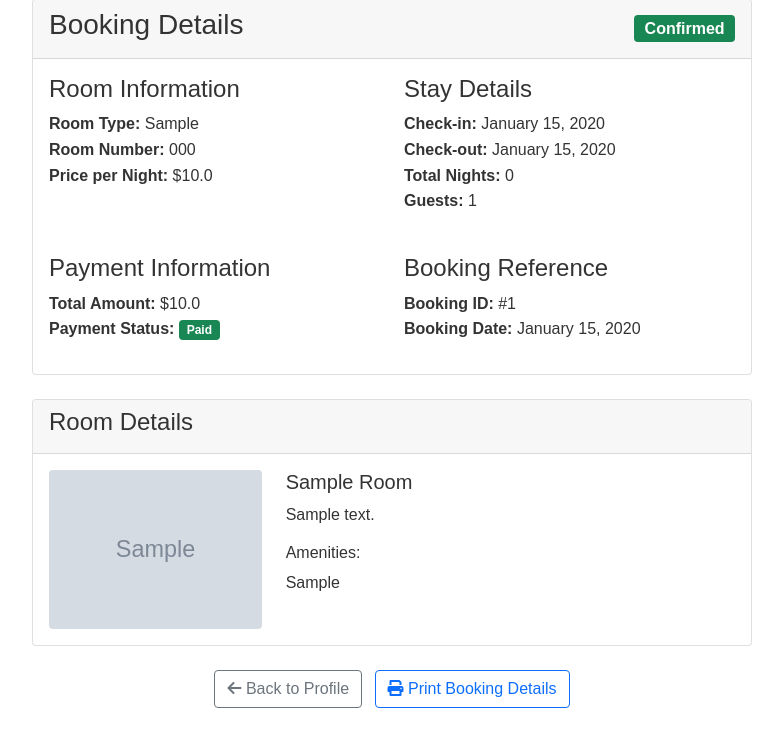
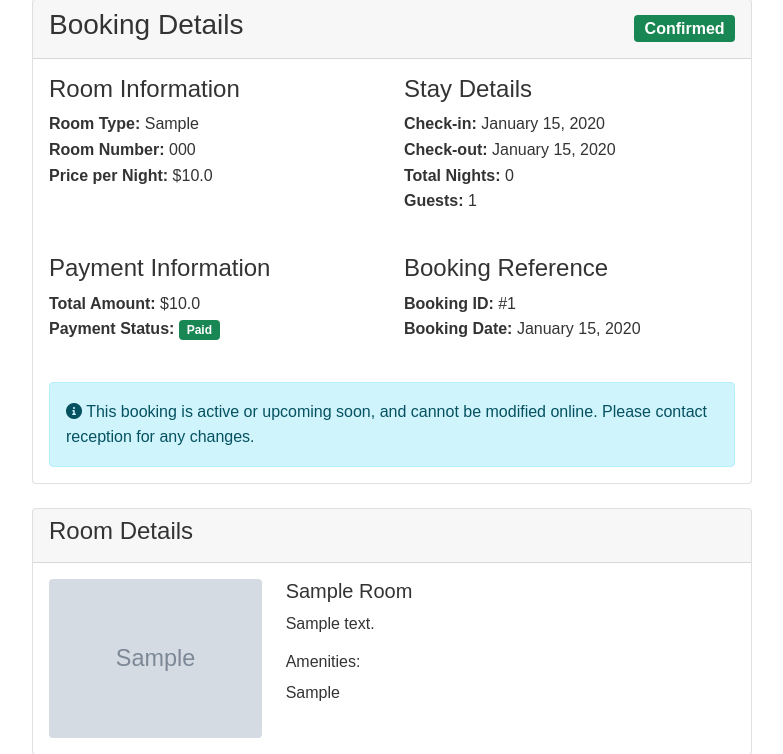
Before and after one commit to anderybis/HotelBooker, a Flask app: page /booking/view/1 in a window 1280 px wide. Shown: the part 83-837 px from the top of the page, without its empty margins (248-1031 px from the left). Run offline with Flask 3, Linux system fonts and the light colour scheme; a user stored in the database is signed in; tables that the repository leaves empty hold one stand-in row (values such as "Sample post"); grey boxes marked "Sample" are stand-in pictures; some libraries are stand-ins or nearby versions.

Commit message:
Enhance booking view: Add total price, modify booking restriction, and clarify cancellation.
Replit-Commit-Author: Agent
Replit-Commit-Session-Id: 6e5d70fc-a7fa-4e06-8570-f88a6dc33dd2
Replit-Commit-Screenshot-Url: https://storage.googleapis.com/screenshot-production-us-central1/4f221849-810a-43a2-9bd9-2a73f7c38330/626c1dcc-f272-461f-948c-d878a787020c.jpg

```diff
--- a/dev_config.py
+++ b/dev_config.py
@@ -36,3 +36,6 @@ class DevelopmentConfig(Config):
     """Development configuration."""
     DEBUG = True
     SQLALCHEMY_ECHO = True
+    # In development, we can use a fake email server or console logging
+    MAIL_SUPPRESS_SEND = True  # Don't actually send emails
+    MAIL_DEBUG = True  # Log more information about mail
--- a/templates/booking/view_booking.html
+++ b/templates/booking/view_booking.html
@@ -55,16 +55,22 @@
                         </div>
                     </div>
 
-                    {% if booking.booking_status == 'confirmed' and booking.check_in_date > today %}
+                    {% if booking.booking_status == 'confirmed' %}
                     <div class="row mt-4">
                         <div class="col-12">
                             <div class="d-flex justify-content-between align-items-center">
+                                {% if booking.check_in_date > today %}
                                 <a href="{{ url_for('booking.modify', booking_id=booking.id) }}" class="btn btn-primary">
                                     <i class="fas fa-edit"></i> Modify Booking
                                 </a>
                                 <button type="button" class="btn btn-danger" data-bs-toggle="modal" data-bs-target="#cancelModal">
                                     <i class="fas fa-times"></i> Cancel Booking
                                 </button>
+                                {% else %}
+                                <div class="alert alert-info w-100 mb-0">
+                                    <i class="fas fa-info-circle"></i> This booking is active or upcoming soon, and cannot be modified online. Please contact reception for any changes.
+                                </div>
+                                {% endif %}
                             </div>
                         </div>
                     </div>
@@ -119,7 +125,11 @@
                     <li>Room: {{ booking.room.room_type.title() }} ({{ booking.room.room_number }})</li>
                     <li>Check-in: {{ booking.check_in_date.strftime('%B %d, %Y') }}</li>
                     <li>Check-out: {{ booking.check_out_date.strftime('%B %d, %Y') }}</li>
+                    <li>Total Amount: ${{ booking.total_price }}</li>
                 </ul>
+                <div class="alert alert-secondary mt-2">
+                    <small><i class="fas fa-info-circle"></i> A cancellation confirmation email will be sent to your registered email address.</small>
+                </div>
             </div>
             <div class="modal-footer">
                 <button type="button" class="btn btn-secondary" data-bs-dismiss="modal">Close</button>
```
